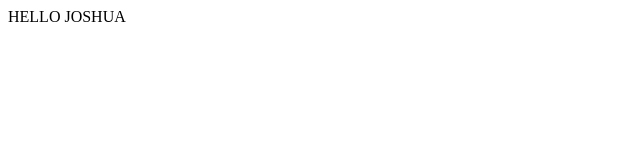
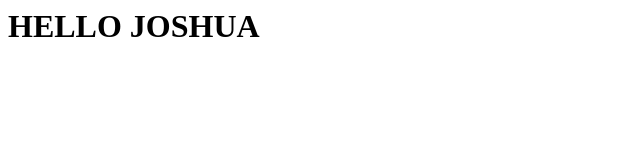
Before and after one commit to hutdogs/SupplyInventorySystem, a plain HTML site: page index.html in a window 1280 px wide. Shown: the whole page, without its empty margins (0-640 px from the left). Drawn offline with Linux system fonts and the light colour scheme.

Commit message:
Update index.html

```diff
--- a/index.html
+++ b/index.html
@@ -5,6 +5,6 @@
     </title>
   </head>
   <body>
-    HELLO JOSHUA
+    <h1>HELLO JOSHUA</h1>
   </body>
 </html>
```
